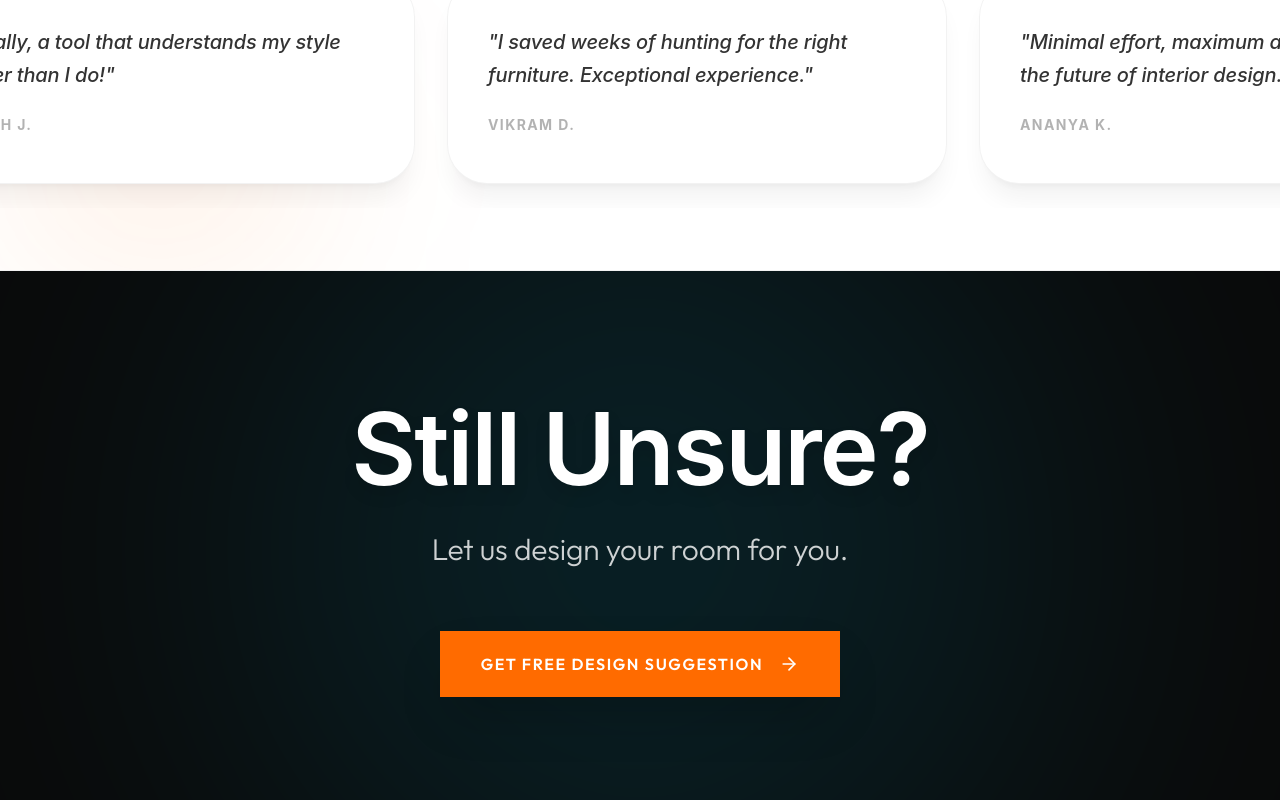
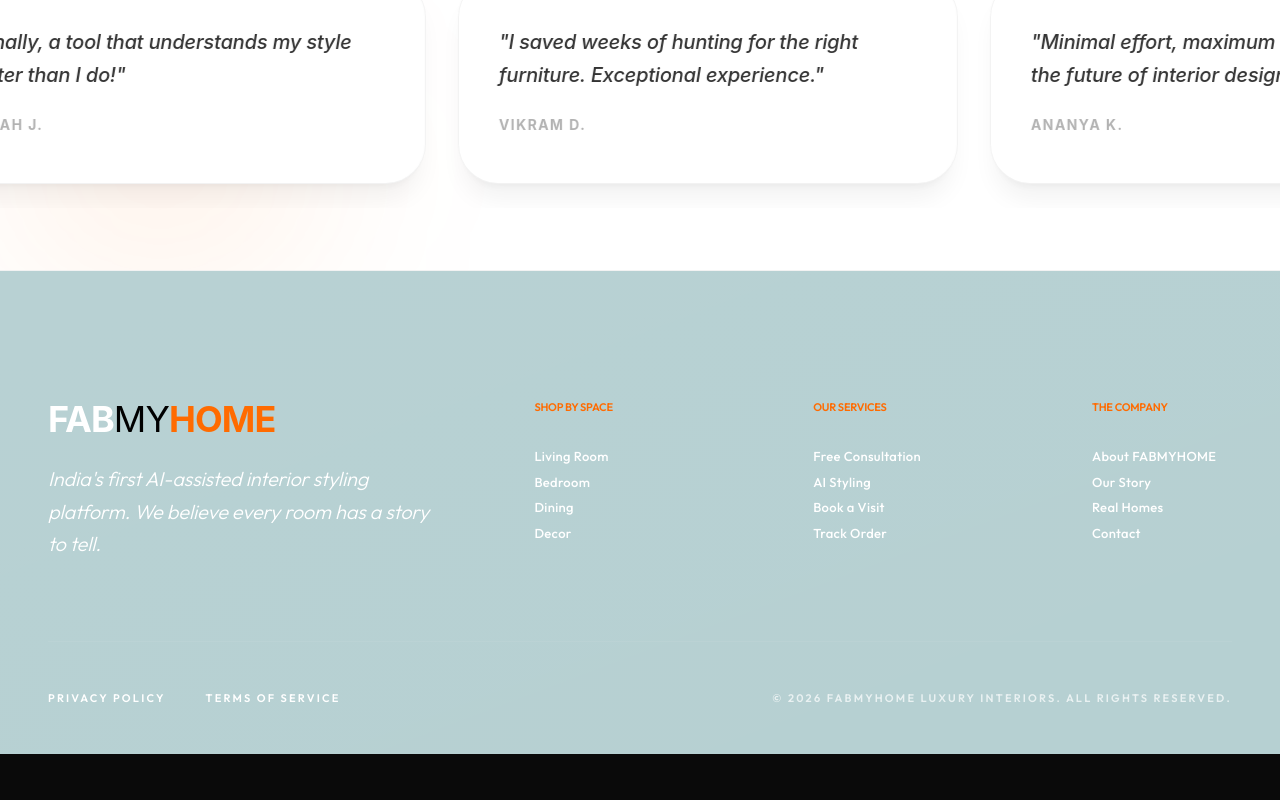
Before and after one commit to SiddharthChaturvedii/FABMYHOME, a Next.js app: page / in a window 1280 px wide. Shown: the part 4700-5500 px from the top of the page. After the commit the page ends 5454 px from the top, so only its background shows below. Built offline with nearby package versions, Linux system fonts and the light colour scheme.

Commit message:
remove: FinalCTA 'Still Unsure' section from page layout

```diff
--- a/app/page.tsx
+++ b/app/page.tsx
@@ -6,7 +6,7 @@ import RoomMockupStrip from "@/components/rooms/RoomMockupStrip";
 import CompleteTheLook from "@/components/complete-look/CompleteTheLook";
 import VisualSearch from "@/components/visual-search/VisualSearch";
 import Testimonials from "@/components/trust/Testimonials";
-import FinalCTA from "@/components/final-cta/FinalCTA";
+
 
 export default function Home() {
   return (
@@ -22,7 +22,7 @@ export default function Home() {
         <CompleteTheLook />
         <VisualSearch />
         <Testimonials />
-        <FinalCTA />
+
       </div>
 
       <Footer />
```
